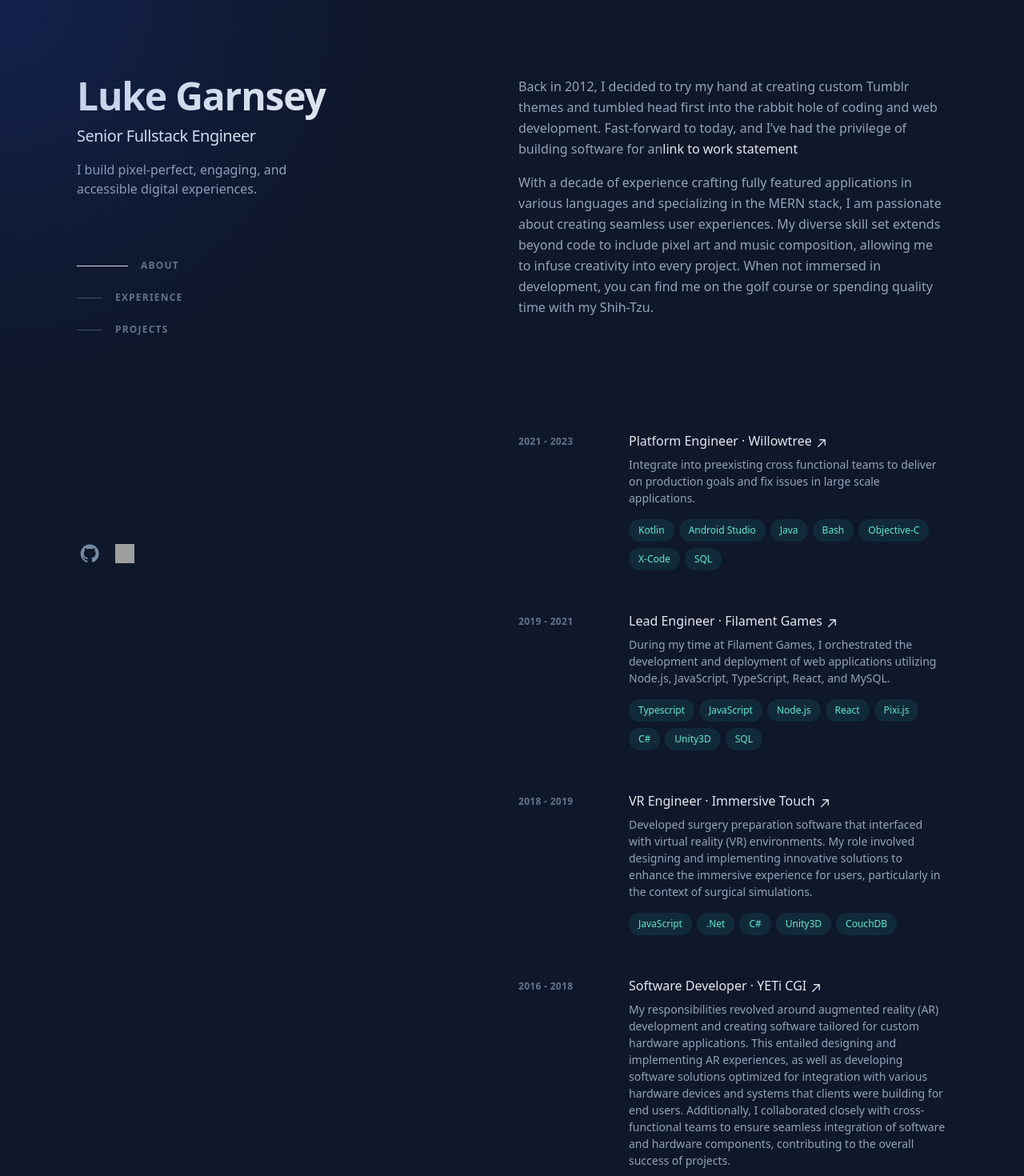
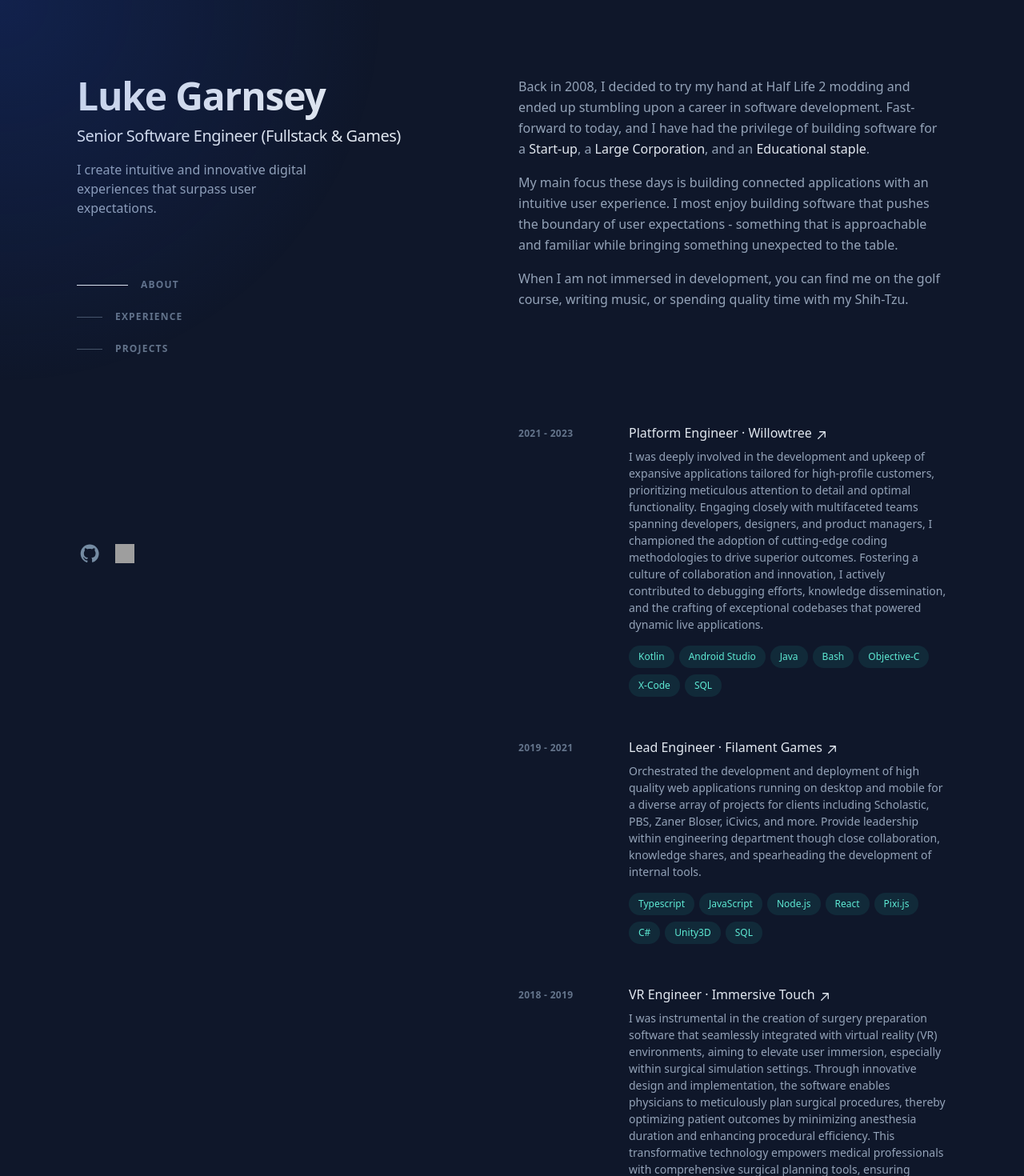
Before and after one commit to LukeGarnsey/portfolio-react, a React (Vite) app in the folder client/: page / in a window 1280 px wide. Shown: the top 1470 px of the page at 80% size. Built offline with nearby package versions, Linux system fonts and the light colour scheme; grey boxes are pictures that could not be loaded.

Commit message:
Updated text and experience descriptions. Added expreience descriptions and more about me text.

```diff
--- a/client/src/pages/About.jsx
+++ b/client/src/pages/About.jsx
@@ -7,12 +7,16 @@
             aria-label="About me">
         <SectionHeader text={"About"} />
         <div>
-          <p className="mb-4">Back in 2012, I decided to try my hand at creating custom Tumblr themes and tumbled head first into the rabbit hole of coding and web development. Fast-forward to today, and I’ve had the privilege of building software for an
-            <a className="font-medium text-slate-200 hover:text-teal-300 focus-visible:text-teal-300" href="google.com" target="_blank" rel="noreferrer noopener" aria-label="what is this?">
-              link to work statement
-            </a>
+          <p className="mb-4">Back in 2008, I decided to try my hand at Half Life 2 modding and ended up stumbling upon a career in software development. Fast-forward to today, and I have had the privilege of building software for a
+            <a className="font-medium text-slate-200 hover:text-teal-300 focus-visible:text-teal-300" href="https://www.immersivetouch.com/" target="_blank" rel="noreferrer noopener" aria-label="Start up (opens in a new tab)"> Start-up</a>
+          , a
+          <a className="font-medium text-slate-200 hover:text-teal-300 focus-visible:text-teal-300" href="https://www.dexcom.com/en-us" target="_blank" rel="noreferrer noopener" aria-label="Large Corporation (opens in a new tab)"> Large Corporation</a>
+          , and an
+          <a className="font-medium text-slate-200 hover:text-teal-300 focus-visible:text-teal-300" href="https://www.scholastic.com/home" target="_blank" rel="noreferrer noopener" aria-label="Educational staple (opens in a new tab)"> Educational staple</a>
+          .
           </p>
-          <p className="mb-4">With a decade of experience crafting fully featured applications in various languages and specializing in the MERN stack, I am passionate about creating seamless user experiences. My diverse skill set extends beyond code to include pixel art and music composition, allowing me to infuse creativity into every project. When not immersed in development, you can find me on the golf course or spending quality time with my Shih-Tzu.</p>
+          <p className="mb-4">My main focus these days is building connected applications with an intuitive user experience. I most enjoy building software that pushes the boundary of user expectations - something that is approachable and familiar while bringing something unexpected to the table.</p>
+          <p className="mb-4">When I am not immersed in development, you can find me on the golf course, writing music, or spending quality time with my Shih-Tzu.</p>
           <p></p>
         </div>
       </section>
--- a/client/src/pages/Experience.jsx
+++ b/client/src/pages/Experience.jsx
@@ -14,26 +14,32 @@
             <li className="mb-12">
               <ExperienceItem listChips={["Kotlin",  "Android Studio", "Java","Bash", "Objective-C", "X-Code", "SQL"]} yearObject={{ariaLabel:"2021 to 2023", text:"2021 - 2023"}}
               headerObject={{job:"Platform Engineer", company:"Willowtree"}} body={
-                "Integrate into preexisting cross functional teams to deliver on production goals and fix issues in large scale applications."
+                "I was deeply involved in the development and upkeep of expansive applications tailored for high-profile customers, prioritizing meticulous attention to detail and optimal functionality. Engaging closely with multifaceted teams spanning developers, designers, and product managers, I championed the adoption of cutting-edge coding methodologies to drive superior outcomes. Fostering a culture of collaboration and innovation, I actively contributed to debugging efforts, knowledge dissemination, and the crafting of exceptional codebases that powered dynamic live applications."
               } link={"https://www.willowtreeapps.com/"} />
             </li>
             <li className="mb-12">
               <ExperienceItem listChips={["Typescript", "JavaScript", "Node.js", "React", "Pixi.js", "C#", "Unity3D", "SQL"]} yearObject={{ariaLabel:"2019 to 2021", text:"2019 - 2021"}}
               headerObject={{job:"Lead Engineer", company:"Filament Games"}} body={
-                "During my time at Filament Games, I orchestrated the development and deployment of web applications utilizing Node.js, JavaScript, TypeScript, React, and MySQL."
+                "Orchestrated the development and deployment of high quality web applications running on desktop and mobile for a diverse array of projects for clients including Scholastic, PBS, Zaner Bloser, iCivics, and more. Provide leadership within engineering department though close collaboration, knowledge shares, and spearheading the development of internal tools."
               } link={"https://www.filamentgames.com/"}/>
             </li>
             <li className="mb-12">
               <ExperienceItem listChips={["JavaScript",".Net", "C#", "Unity3D", "CouchDB"]} yearObject={{ariaLabel:"2018 to 2019", text:"2018 - 2019"}}
               headerObject={{job:"VR Engineer", company:"Immersive Touch"}} body={
-                "Developed surgery preparation software that interfaced with virtual reality (VR) environments. My role involved designing and implementing innovative solutions to enhance the immersive experience for users, particularly in the context of surgical simulations."
+                "I was instrumental in the creation of surgery preparation software that seamlessly integrated with virtual reality (VR) environments, aiming to elevate user immersion, especially within surgical simulation settings. Through innovative design and implementation, the software enables physicians to meticulously plan surgical procedures, thereby optimizing patient outcomes by minimizing anesthesia duration and enhancing procedural efficiency. This transformative technology empowers medical professionals with comprehensive surgical planning tools, ensuring precise execution and maximizing patient safety and recovery."
               } link={"https://www.immersivetouch.com/"}/>
             </li>
             <li className="mb-12">
-              <ExperienceItem listChips={[ "Android Studio", "Java", "Objective-C", "X-Code", "JavaScript", "C#", "Unity3D", "Vuforia", "ARKit"]} yearObject={{ariaLabel:"2016 to 2018", text:"2016 - 2018"}}
-              headerObject={{job:"Software Developer", company:"YETi CGI"}} body={
-                "My responsibilities revolved around augmented reality (AR) development and creating software tailored for custom hardware applications. This entailed designing and implementing AR experiences, as well as developing software solutions optimized for integration with various hardware devices and systems that clients were building for end users. Additionally, I collaborated closely with cross-functional teams to ensure seamless integration of software and hardware components, contributing to the overall success of projects."
+              <ExperienceItem listChips={[ "Android Studio", "Java", "Objective-C", "X-Code", "JavaScript",".net", "C#", "Unity3D", "Vuforia", "ARKit", "Firebase"]} yearObject={{ariaLabel:"2016 to 2018", text:"2016 - 2018"}}
+              headerObject={{job:"Software Engineer", company:"YETi CGI"}} body={
+                "I spearheaded the development and deployment of augmented reality (AR) applications, crafting software specifically tailored for custom hardware systems. This involved conceptualizing and executing AR experiences, along with engineering software solutions fine-tuned for seamless integration with diverse hardware setups that clients were constructing for end-user use. Additionally, I fostered close collaboration with cross-functional teams to guarantee the smooth alignment of software and hardware elements, thereby enhancing the overall project outcomes."
               } link={"https://yeticgi.com/"}/>
+            </li>
+            <li className="mb-12">
+              <ExperienceItem listChips={[ "C#", "Unity3D", ".Net", "Android Studio", "Java", "X-Code", "JavaScript", "SQL", "RPC" ]} yearObject={{ariaLabel:"2013 to 2016", text:"2013 - 2016"}}
+              headerObject={{job:"Lead Engineer", company:"Underbite Games"}} body={
+                "Lead the development and deployment of desktop, web, and mobile applications across various projects for clients such as R&R Games and Ninja Division. Collaborated closely with engineering teams, facilitated knowledge sharing, and spearheaded the creation of internal tools. Engaged with cross-functional teams and clients to transform design concepts into rich, immersive digital solutions."
+              } link={"https://www.facebook.com/underbitegames/"}/>
             </li>
           </ol>
           <div className="mt-12">
--- a/client/src/pages/Home.jsx
+++ b/client/src/pages/Home.jsx
@@ -38,8 +38,8 @@
           <header className="lg:sticky lg:top-0 lg:flex lg:max-h-screen lg:w-1/2 lg:flex-col lg:justify-between lg:py-24">
             <div>
               <h1 className="text-4xl font-bold tracking-tight text-slate-200 sm:text-5xl"><a href="/">Luke Garnsey</a></h1>
-              <h2 className="mt-3 text-lg font-medium tracking-tight text-slate-200 sm:text-xl">Senior Fullstack Engineer</h2>
-              <p className="mt-4 max-w-xs leading-normal">I build pixel-perfect, engaging, and accessible digital experiences.</p>
+              <h2 className="mt-3 text-lg font-medium tracking-tight text-slate-200 sm:text-xl">Senior Software Engineer (Fullstack & Games)</h2>
+              <p className="mt-4 max-w-xs leading-normal">I create intuitive and innovative digital experiences that surpass user expectations.</p>
               <nav className="nav hidden lg:block" aria-label="In-page jump links">
                 <ul className="mt-16 w-max">
                   <li>
```
Also changed, not shown: client/src/tailwind.css.
